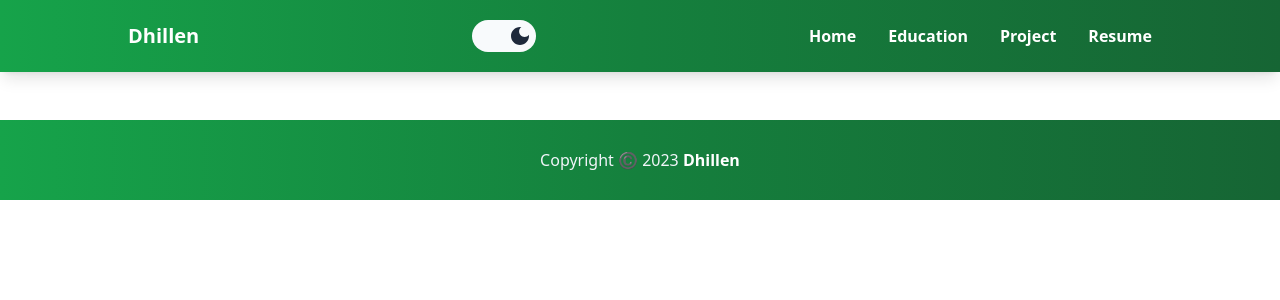
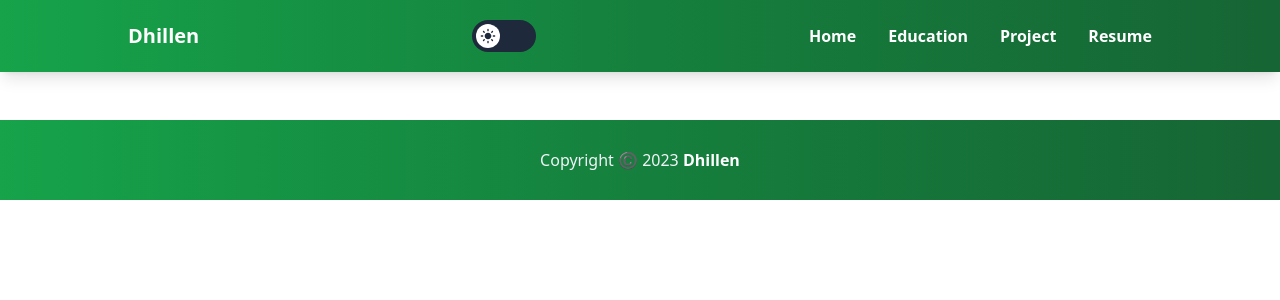
Before and after one commit to dhillen-bp/portfolio, a React (Vite) app: page / in a window 1280 px wide. Shown: the top 300 px of the page. Built offline with nearby package versions, Linux system fonts and the light colour scheme.

Commit message:
fix dark-mode

```diff
--- a/src/components/Header.jsx
+++ b/src/components/Header.jsx
@@ -52,21 +52,22 @@ export default function Header() {
         </a>
       </div>
       <button
-        className={`flex p-1 w-14 md:w-16 rounded-2xl justify-between ${
-          isDarkMode ? "bg-slate-800" : "bg-slate-50"
+        className={`flex p-1 w-14 md:w-16 rounded-full justify-between ${
+          isDarkMode ? "bg-slate-50" : "bg-slate-800"
         } transition-all duration-150 ease-in-out`}
         onClick={toggleDarkMode}
         aria-label={isDarkMode ? "Switch to Light Mode" : "Switch to Dark Mode"}
       >
         <LightModeIcon
           className={` ${
-            isDarkMode ? "hidden" : "inline-block"
-          } w-4 h-4 md:w-6 md:h-6 text-slate-50`}
+            isDarkMode ? " d-none" : ""
+          } bg-white rounded-full py-1 text-slate-800 `}
         />
+        <div></div>
         <DarkModeIcon
           className={` ${
-            !isDarkMode ? "hidden" : "inline-block"
-          } w-4 h-4 md:w-6 md:h-6 text-slate-800`}
+            isDarkMode ? "" : " d-none"
+          } bg-slate-950 rounded-full py-1 right-0 text-slate-50 `}
         />
       </button>
       <nav className="hidden md:flex">
--- a/src/components/style.css
+++ b/src/components/style.css
@@ -20,3 +20,7 @@
     width: 100%;
   }
 }
+
+.d-none {
+  display: none !important;
+}
```
